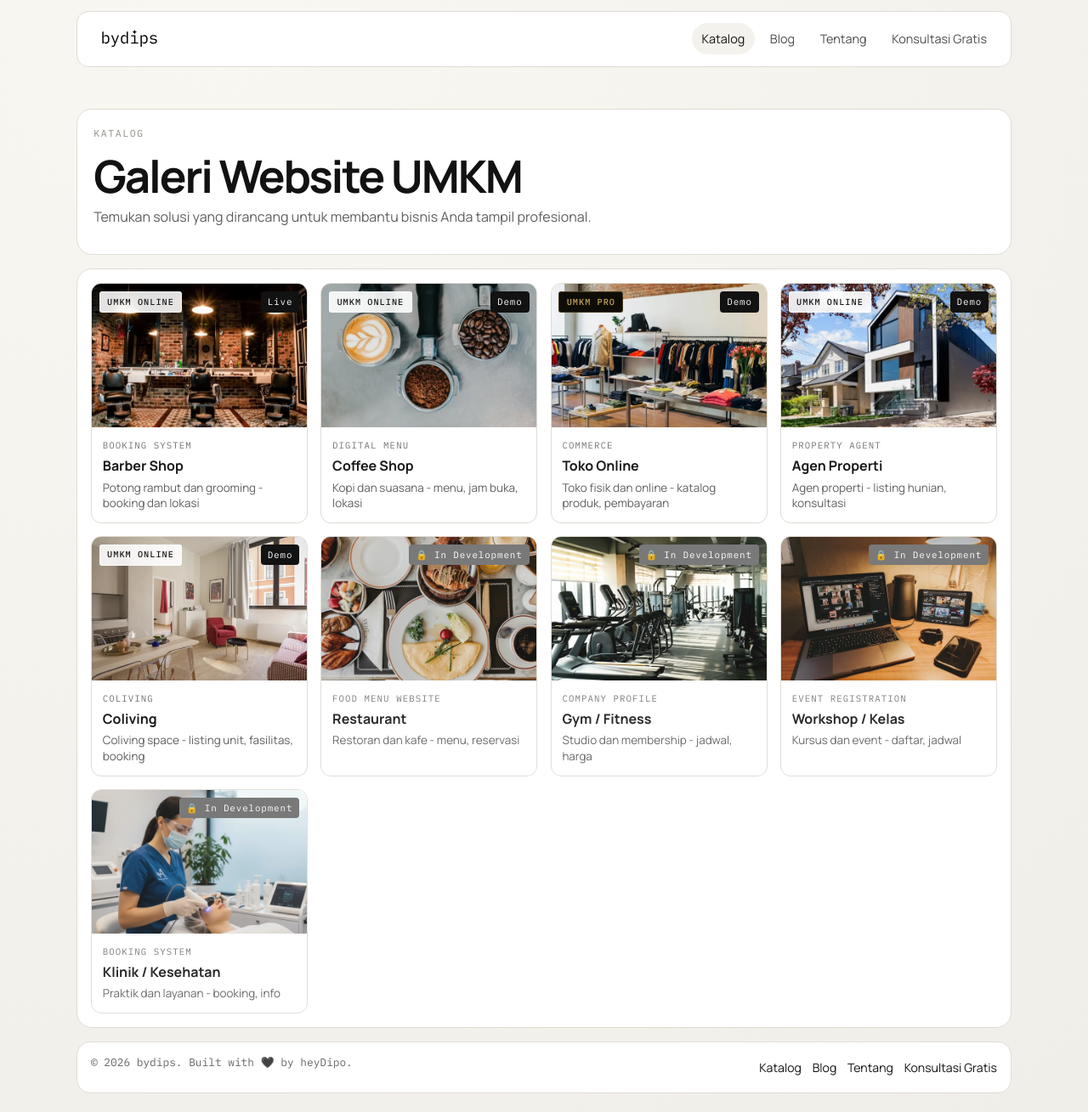
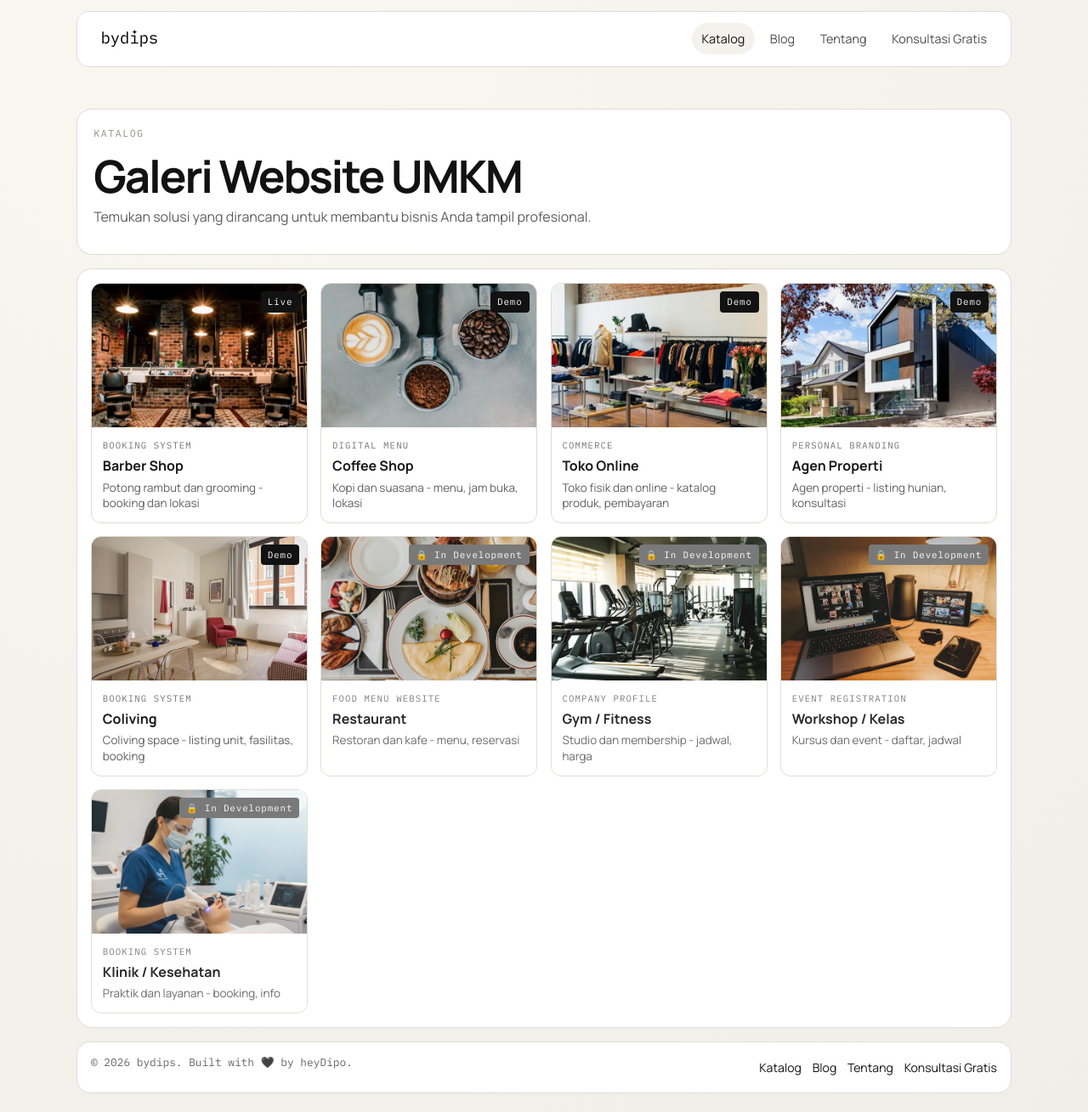
Before and after one commit to bydips/bydips.github.io, a Jekyll site: the page built from katalog.html, in a window 1280 px wide and 1309 px high. Shown: the whole window at 85% size. Built offline with Jekyll 4.4.1, drawn with Linux system fonts in a browser that asks for light colours.

Commit message:
removing tier badge

```diff
--- a/css/katalog.css
+++ b/css/katalog.css
@@ -85,33 +85,6 @@
   background: #6e6e6e;
 }
 
-.katalog-card__tier {
-  position: absolute;
-  top: 0.55rem;
-  left: 0.55rem;
-  font-family: var(--mono);
-  font-size: 0.64rem;
-  font-weight: 500;
-  letter-spacing: 0.1em;
-  text-transform: uppercase;
-  padding: 0.22rem 0.52rem;
-  border-radius: 3px;
-}
-
-.katalog-card__tier--pro {
-  background: #0f0c06;
-  color: #c9a55a;
-  border: 1px solid rgba(201, 165, 90, 0.3);
-}
-
-.katalog-card__tier--online {
-  background: rgba(255, 255, 255, 0.88);
-  color: #1a1a1a;
-  border: 1px solid rgba(255, 255, 255, 0.55);
-  backdrop-filter: blur(6px);
-  -webkit-backdrop-filter: blur(6px);
-}
-
 .katalog-card__meta {
   padding: 0.8rem;
 }
--- a/katalog.html
+++ b/katalog.html
@@ -55,7 +55,6 @@ permalink: /katalog/
             <a href="/katalog/barber-shop/" target="_blank" rel="noopener noreferrer"class="katalog-card katalog-card--live">
               <div class="katalog-card__thumb">
                 <img src="/assets/images/katalog/katalog-website-barber-shop.webp" alt="Barber shop" width="600" height="400" loading="lazy" />
-                <span class="katalog-card__tier katalog-card__tier--online">UMKM Online</span>
                 <span class="katalog-card__badge">Live</span>
               </div>
               <div class="katalog-card__meta">
@@ -68,7 +67,6 @@ permalink: /katalog/
             <a href="/katalog/coffee-shop/" target="_blank" rel="noopener noreferrer" class="katalog-card katalog-card--live">
               <div class="katalog-card__thumb">
                 <img src="/assets/images/katalog/katalog-website-coffee-shop.webp" alt="Coffee shop" width="600" height="400" loading="lazy" />
-                <span class="katalog-card__tier katalog-card__tier--online">UMKM Online</span>
                 <span class="katalog-card__badge">Demo</span>
               </div>
               <div class="katalog-card__meta">
@@ -81,7 +79,6 @@ permalink: /katalog/
             <a href="/katalog/fashion-shop/" target="_blank" rel="noopener noreferrer" class="katalog-card katalog-card--live">
               <div class="katalog-card__thumb">
                 <img src="/assets/images/katalog/katalog-website-online-shop.webp" alt="Fashion shop" width="600" height="400" loading="lazy" />
-                <span class="katalog-card__tier katalog-card__tier--pro">UMKM Pro</span>
                 <span class="katalog-card__badge">Demo</span>
               </div>
               <div class="katalog-card__meta">
@@ -94,11 +91,10 @@ permalink: /katalog/
              <a href="/katalog/property-agent/" target="_blank" rel="noopener noreferrer" class="katalog-card katalog-card--live">
               <div class="katalog-card__thumb">
                 <img src="/assets/images/katalog/katalog-website-listing-property.webp" alt="Property Agent" width="600" height="400" loading="lazy" />
-                <span class="katalog-card__tier katalog-card__tier--online">UMKM Online</span>
                 <span class="katalog-card__badge">Demo</span>
               </div>
               <div class="katalog-card__meta">
-                <span class="mono">PROPERTY AGENT</span>
+                <span class="mono">PERSONAL BRANDING</span>
                 <h3>Agen Properti</h3>
                 <p>Agen properti - listing hunian, konsultasi</p>
               </div>
@@ -107,11 +103,10 @@ permalink: /katalog/
             <a href="/katalog/coliving/" target="_blank" rel="noopener noreferrer" class="katalog-card katalog-card--live">
               <div class="katalog-card__thumb">
                 <img src="/assets/images/katalog/katalog-website-coliving.webp" alt="Coliving" width="600" height="400" loading="lazy" />
-                <span class="katalog-card__tier katalog-card__tier--online">UMKM Online</span>
                 <span class="katalog-card__badge">Demo</span>
               </div>
               <div class="katalog-card__meta">
-                <span class="mono">COLIVING</span>
+                <span class="mono">BOOKING SYSTEM</span>
                 <h3>Coliving</h3>
                 <p>Coliving space - listing unit, fasilitas, booking</p>
               </div>
```
